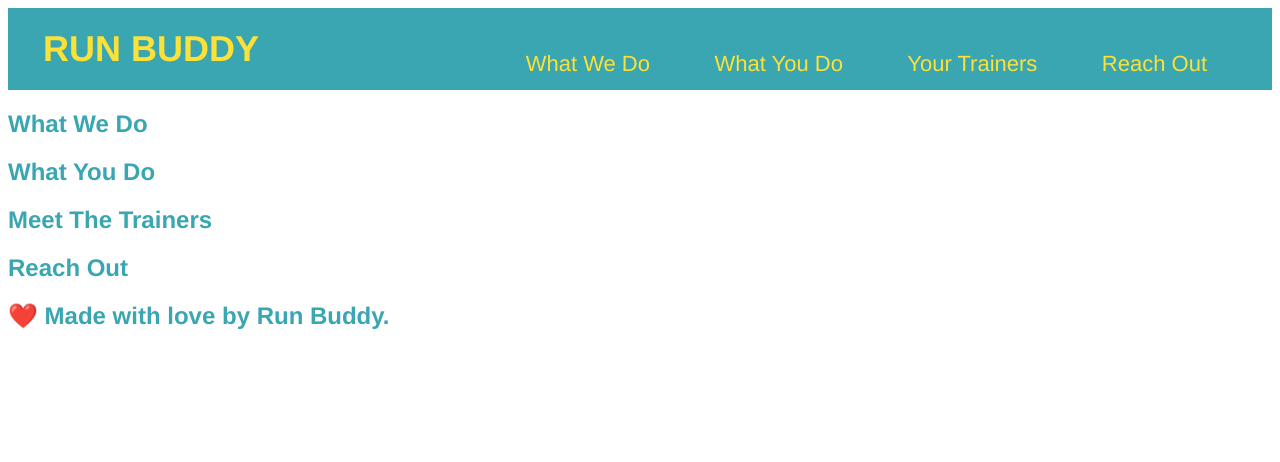
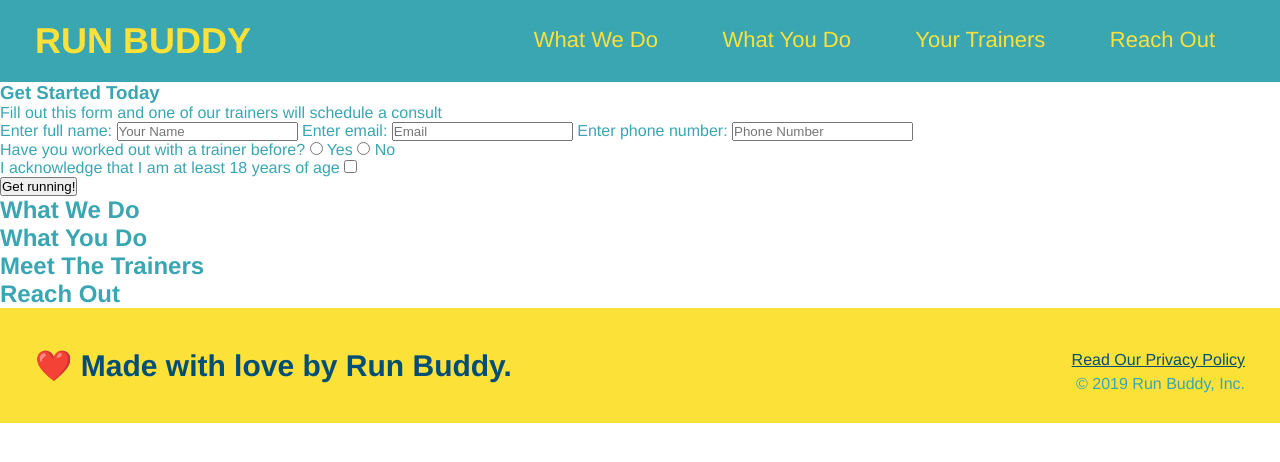
Before and after one commit to KGCan/run-buddy, a plain HTML site: page index.html in a window 1280 px wide. Drawn offline with Linux system fonts and the light colour scheme.

Commit message:
style and html changes

```diff
--- a/assets/css/style.css
+++ b/assets/css/style.css
@@ -1,3 +1,8 @@
+* {
+    margin: 0;
+    padding: 0;
+    box-sizing: border-box;
+}
 body {
 /* more on this crazy alphanumerical value in a minute! */
 color: #39a6b2;
@@ -35,3 +40,26 @@ header nav ul li a {
     font-weight: lighter;
     font-size: 22px;
 }
+
+footer {
+    background: #fce138;
+    width: 100%;
+    padding: 40px 35px;
+}
+
+footer h2 {
+    display: inline;
+    color: #024e76;
+    font-size: 30px;
+    margin: 0;
+}
+
+footer div {
+    float: right;
+    line-height: 1.5;
+    text-align: right;
+}
+
+footer a {
+    color: #024e76;
+}
--- a/index.html
+++ b/index.html
@@ -31,6 +31,38 @@
                 </ul>
             </nav>
         </header>
+        <section>
+            <div>
+                <h3>Get Started Today</h3>
+                <p>Fill out this form and one of our trainers will schedule a consult</p>
+                <!-- Add form element -->
+                <form>
+                    <label for ="name">Enter full name:</label>
+                    <input type ="text" placeholder="Your Name" name="name" id="name" />
+                    <label for ="email">Enter email:</label>
+                    <input type ="email" placeholder="Email" name="Email" id="email" />
+                    <label for ="phone">Enter phone number:</label>
+                    <input type ="tel" placeholder="Phone Number" name="phone" id="phone" />
+                    <p>
+                        Have you worked out with a trainer before?
+                        <input type="radio" name="trainer-confirm" id="trainer-yes"/>
+                        <label for="trainer-yes">Yes</label>
+                        <input type="radio" name="trainer-confirm" id="trainer-no" />
+                        <label for="trainer-no">No</label>
+                    </p>
+                    <p>
+                        <label for="checkbox" >
+                            I acknowledge that I am at least 18 years of age
+                        </label>
+                        <input type="checkbox" name="age-confirm" id="checkbox" />
+                    </p>
+                    <button type="submit">
+                    Get running!
+                    </button>
+                </form>
+            </div>
+        </section>
+<!-- end hero -->
 
         <!-- hero/jumbotron -->
         <section>
@@ -59,6 +91,10 @@
         <!-- footer -->
         <footer>
             <h2>❤️ Made with love by Run Buddy.</h2>
+            <div>
+                <a href="#">Read Our Privacy Policy</a><br />
+                &copy; 2019 Run Buddy, Inc.
+            </div>
         </footer>
     </body>
 </html>
```
